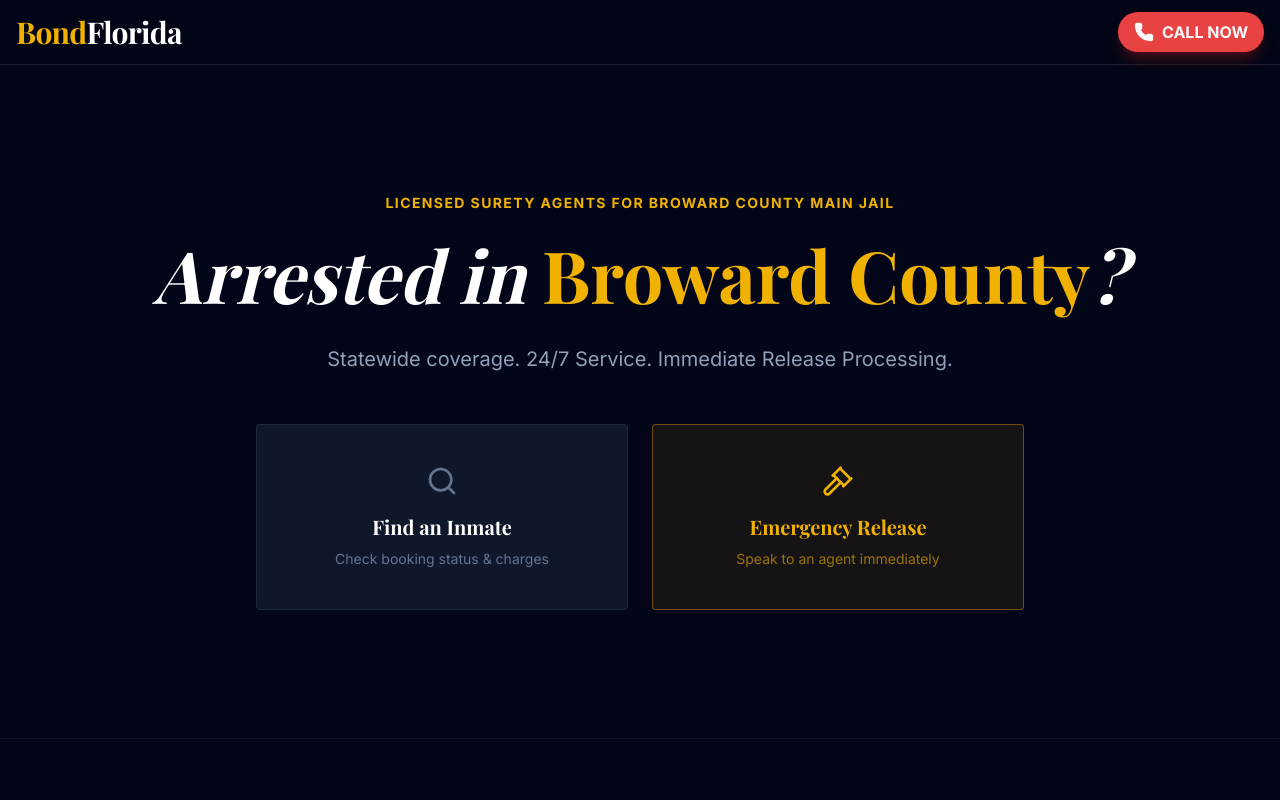
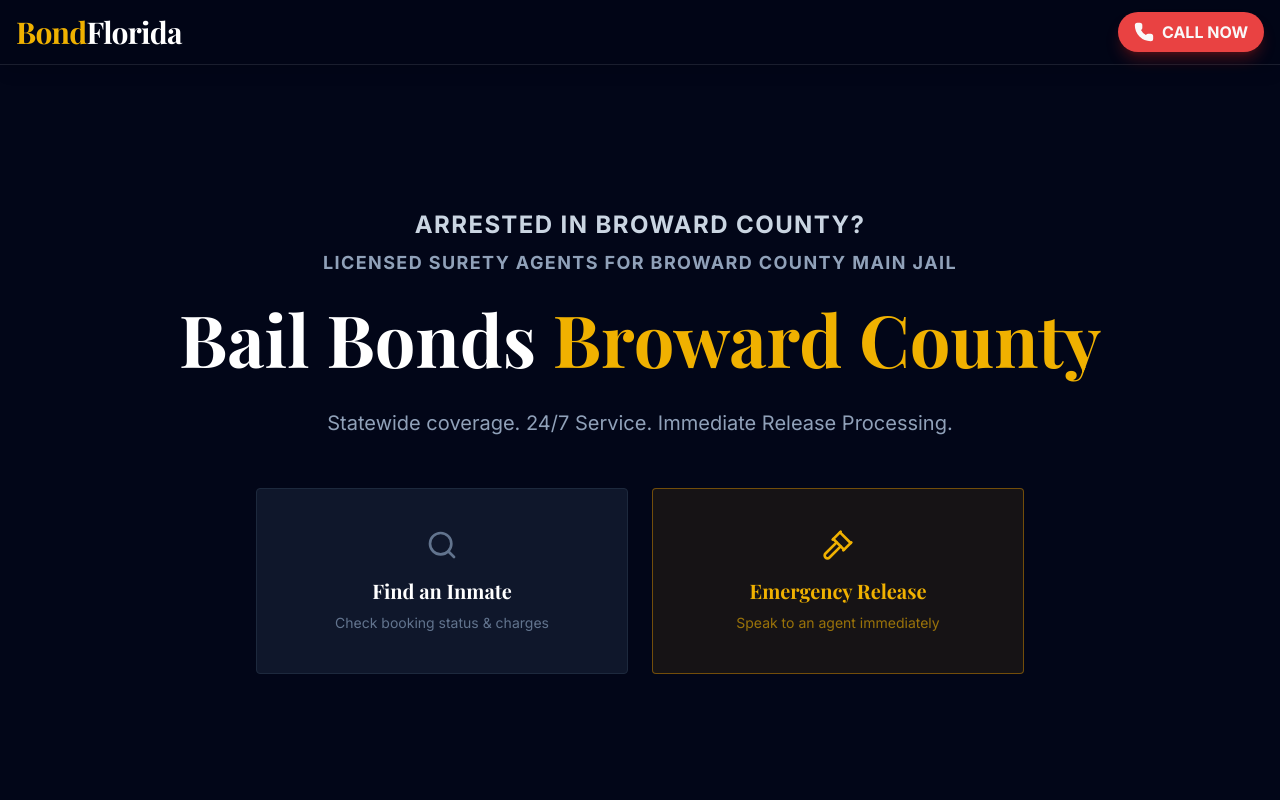
Before and after one commit to Emil1733/bailbondsmanfl, a Next.js app: page /county/broward in a window 1280 px wide. Shown: the top 800 px of the page. Built offline with nearby package versions, Linux system fonts and the light colour scheme; a web font is replaced by a local one.

Commit message:
Optimize County Page H1 for SEO (Bail Bonds + County Name)

```diff
--- a/src/app/county/[slug]/page.tsx
+++ b/src/app/county/[slug]/page.tsx
@@ -74,8 +74,8 @@ export default async function CountyPage({ params }: Props) {
             <EmergencyHeader />
 
             <Hero
-                title={<span className="font-serif italic text-white">Arrested in <span className="not-italic text-yellow-500">{county.name}</span>?</span>}
-                subtitle={`Licensed Surety Agents for ${county.jail.name}`}
+                title={<span className="font-serif text-white">Bail Bonds <span className="text-yellow-500">{county.name}</span></span>}
+                subtitle={<span className="block text-xl md:text-2xl text-slate-300 mt-4">Arrested in {county.name}? <span className="text-slate-400 text-lg block mt-2">Licensed Surety Agents for {county.jail.name}</span></span>}
                 inmateSearchUrl={county.jail.inmateSearchUrl}
             />
 
```
